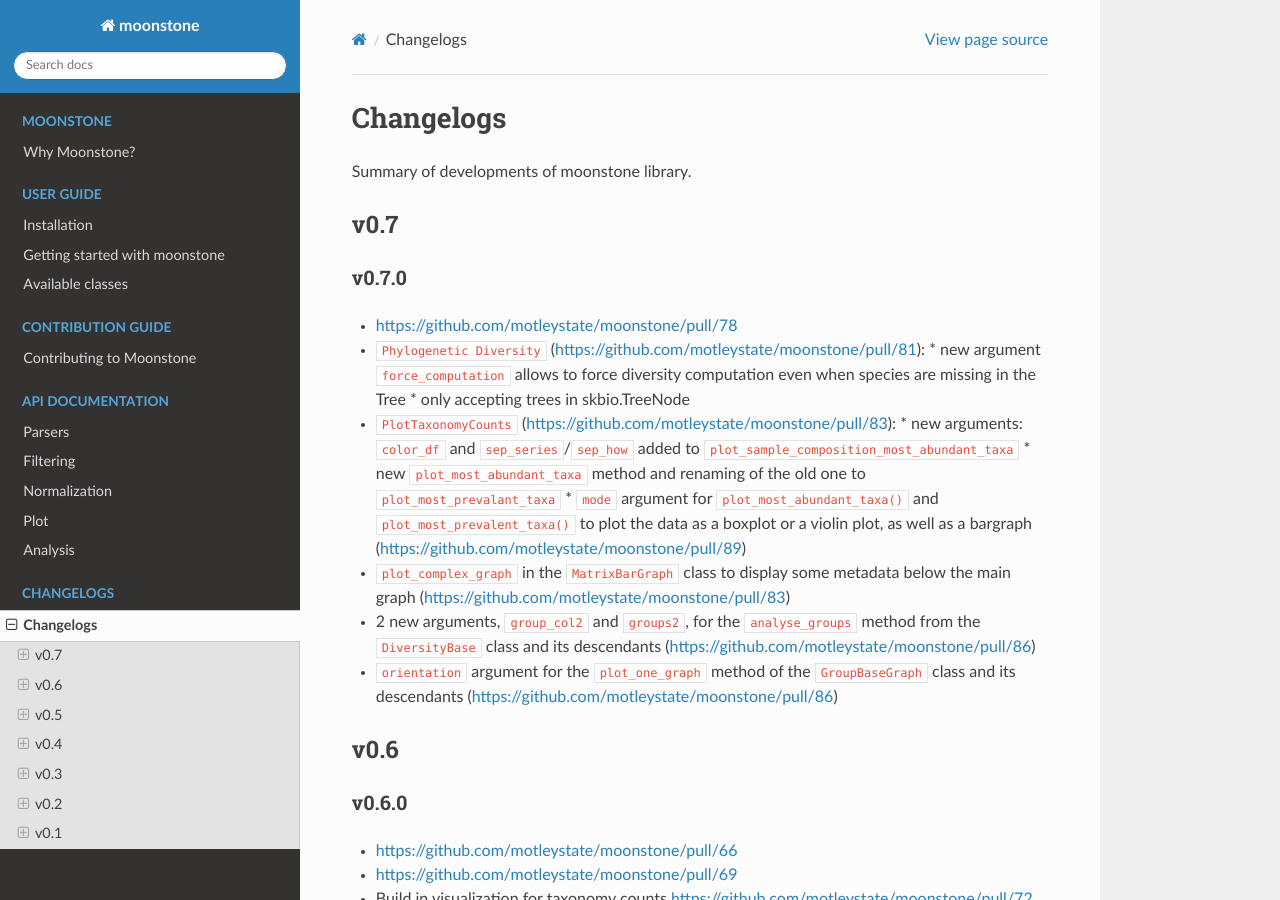
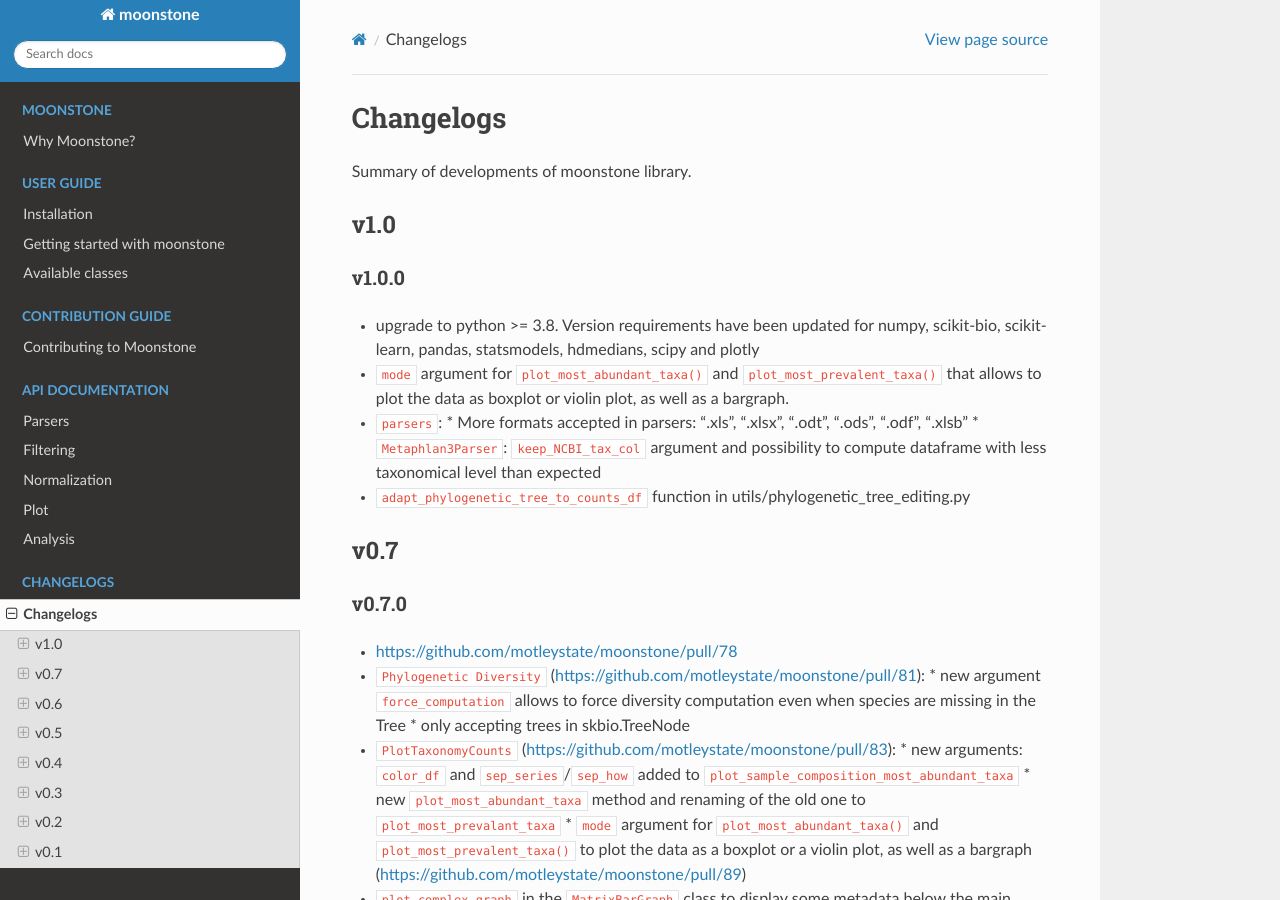
Before and after one commit to motleystate/moonstone, a Sphinx documentation site: the page built from docs/changelogs.rst, in a window 1280 px wide and 900 px high. Built offline with Sphinx 7.4.7 and the Read the Docs theme 2.0.0, drawn with Linux system fonts in a browser that asks for light colours.

Commit message:
version bump

```diff
--- a/docs/changelogs.rst
+++ b/docs/changelogs.rst
@@ -5,6 +5,20 @@ Changelogs
 **********
 
 Summary of developments of moonstone library.
+
+
+v1.0
+====
+
+v1.0.0
+------
+
+* upgrade to python >= 3.8. Version requirements have been updated for numpy, scikit-bio, scikit-learn, pandas, statsmodels, hdmedians, scipy and plotly
+* ``mode`` argument for ``plot_most_abundant_taxa()`` and ``plot_most_prevalent_taxa()`` that allows to plot the data as boxplot or violin plot, as well as a bargraph.
+* ``parsers``:
+  * More formats accepted in parsers: ".xls", ".xlsx", ".odt", ".ods", ".odf", ".xlsb"
+  * ``Metaphlan3Parser``: ``keep_NCBI_tax_col`` argument and possibility to compute dataframe with less taxonomical level than expected
+* ``adapt_phylogenetic_tree_to_counts_df`` function in utils/phylogenetic_tree_editing.py
 
 v0.7
 ====
--- a/moonstone/version.py
+++ b/moonstone/version.py
@@ -1,2 +1,2 @@
-version_info = (0, 7, 0)
+version_info = (1, 0, 0)
 __version__ = '.'.join(str(c) for c in version_info)
```
